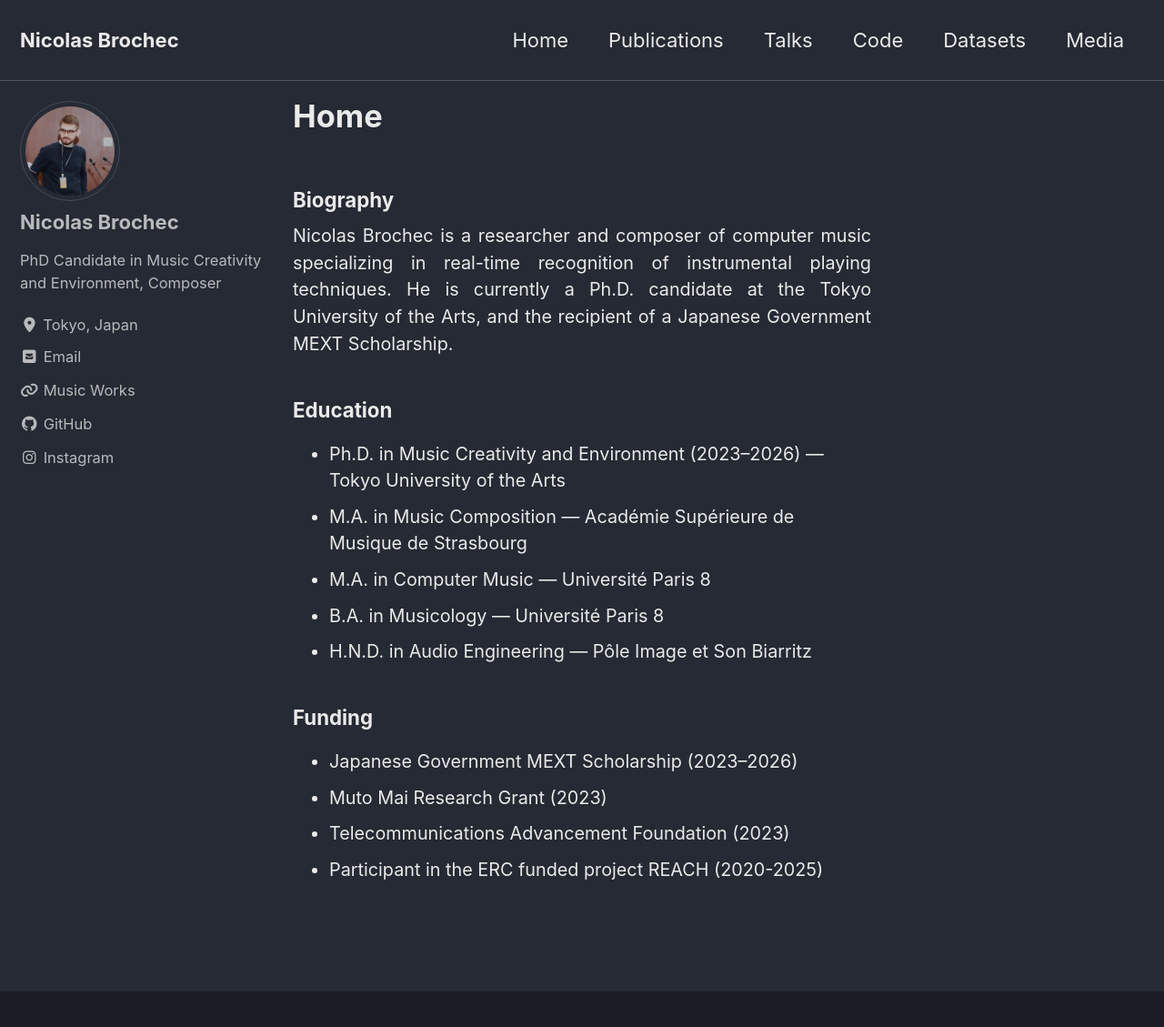
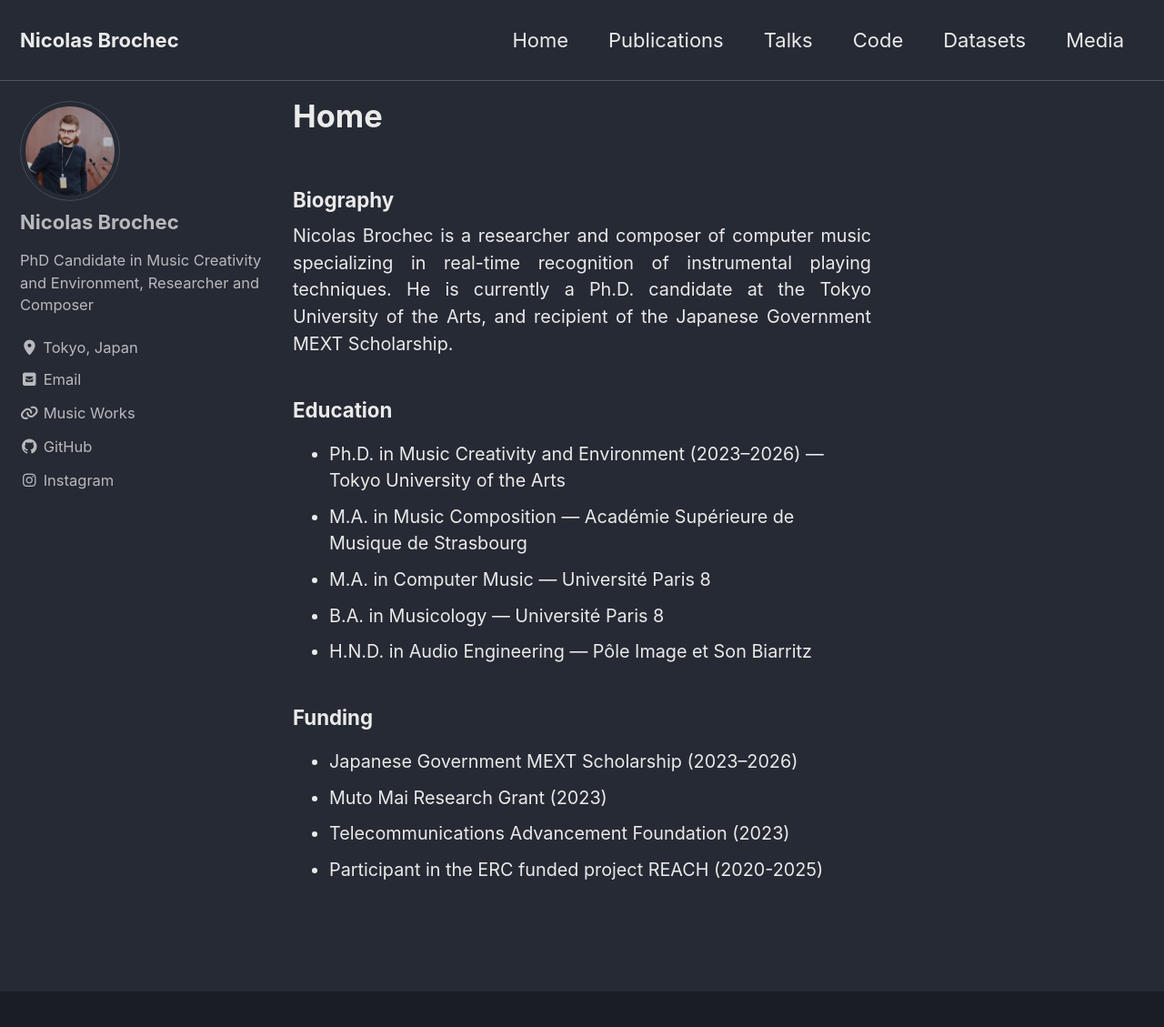
Before and after one commit to nbrochec/nbrochec.github.io, a Jekyll site: the page built from index.html, in a window 1280 px wide and 1178 px high. Shown: the top 1129 px of the window at 91% size. Built offline with Jekyll 4.4.1, drawn with Linux system fonts in a browser that asks for light colours; cached includes are drawn as plain includes; the list of posts is cut into pages by our own code.

Commit message:
Update bio and publication formatting
Revised the description and bio in _config.yml for clarity, updated the biography text in index.html, and fixed a formatting issue in publications.md by closing an anchor tag properly.

```diff
--- a/_config.yml
+++ b/_config.yml
@@ -24,7 +24,7 @@ title                    : "Nicolas Brochec"
 title_separator          : # "-"
 subtitle                 : # site tagline that appears below site title in masthead
 name                     : "Nicolas Brochec"
-description              : "Composer and researcher in computer music"
+description              : "Researcher and composer in computer music"
 url                      : "https://nbrochec.github.io" # the base hostname & protocol for your site e.g. "https://mmistakes.github.io"
 baseurl                  : # the subpath of your site, e.g. "/blog"
 repository               : "nbrochec/nbrochec.github.io" # GitHub username/repo-name e.g. "mmistakes/minimal-mistakes"
@@ -118,7 +118,7 @@ analytics:
 author:
   name             : "Nicolas Brochec"
   avatar           : "/assets/images/avatar.jpeg" # path of avatar image, e.g. "/assets/images/avatar.jpeg"
-  bio              : "PhD Candidate in Music Creativity and Environment, Composer" # "I am an **amazing** person."
+  bio              : "PhD Candidate in Music Creativity and Environment, Researcher and Composer" # "I am an **amazing** person."
   location         : "Tokyo, Japan"
   email            :
   links:
--- a/index.html
+++ b/index.html
@@ -9,7 +9,7 @@ author_profile: true
   <h3>Biography</h3>
   <p style="text-align: justify;">
     Nicolas Brochec is a researcher and composer of computer music specializing in real-time recognition of instrumental playing techniques.
-    He is currently a Ph.D. candidate at the Tokyo University of the Arts, and the recipient of a Japanese Government MEXT Scholarship.
+    He is currently a Ph.D. candidate at the Tokyo University of the Arts, and recipient of the Japanese Government MEXT Scholarship.
   </p>
 
   <h3>Education</h3>
```
Also changed, not shown: _pages/publications.md (+1 -1 lines).
